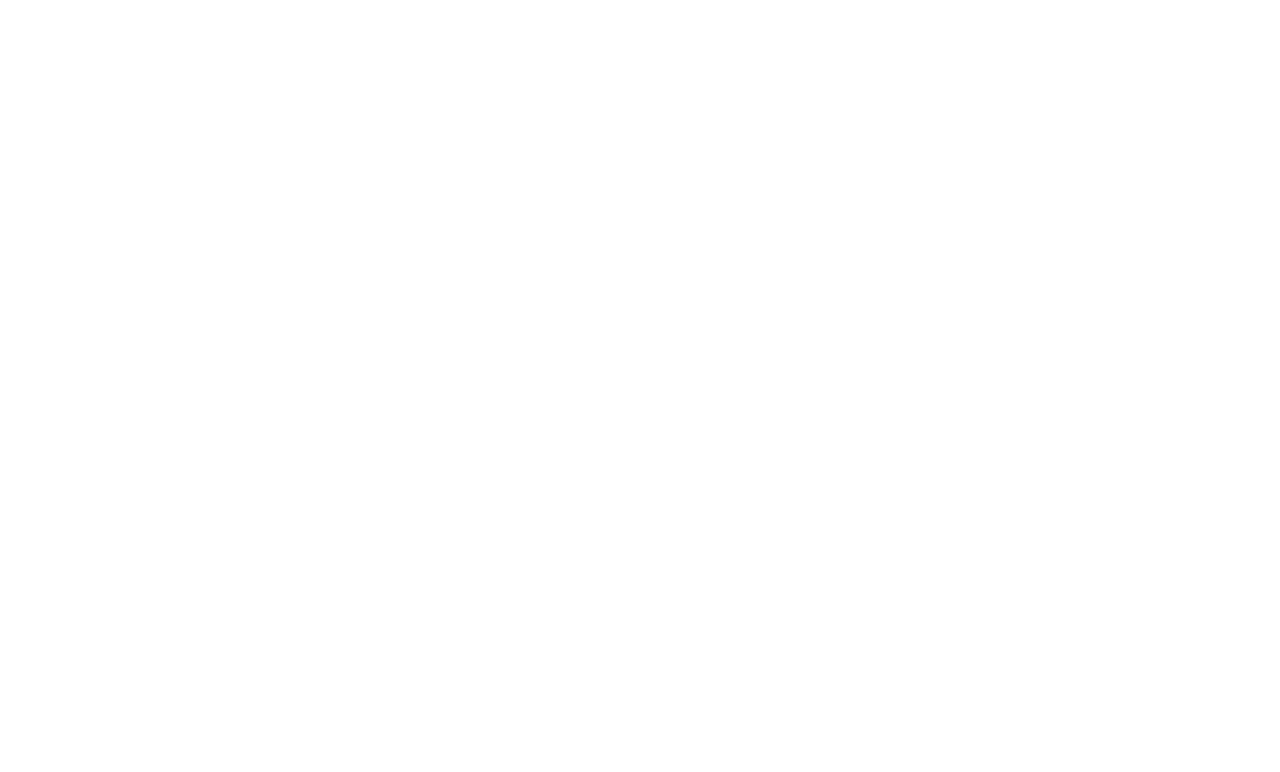
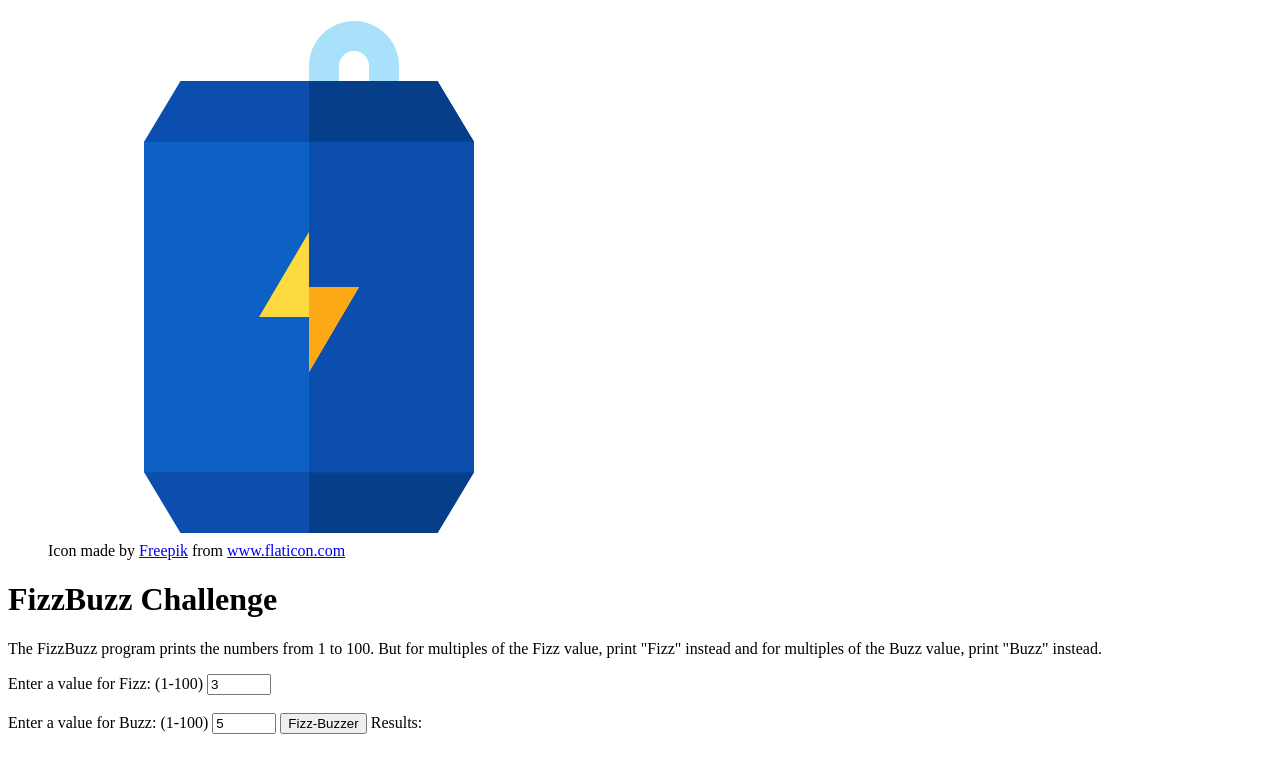
Before and after one commit to bookwurm-codes/FizzBuzz, a plain HTML site: page index.html in a window 1280 px wide. Drawn offline with Linux system fonts and the light colour scheme.

Commit message:
Add body to html. Add fizzbuzz logic. Basic logo and styling

```diff
--- /dev/null
+++ b/app/css/style.css
@@ -0,0 +1,14 @@
+.responsive {
+	max-width: 50%;
+	height: auto;
+  }
+img{
+	padding: 5px;
+}
+
+#results {
+	font-family: "Trebuchet MS", Arial, Helvetica, sans-serif;
+	border-collapse: collapse;
+	width: 100%;
+	background-color: gainsboro;
+  }
--- /dev/null
+++ b/app/js/fizzbuzz.js
@@ -0,0 +1,18 @@
+function FizzBuzz(fizz, buzz) {
+    let returnValue = "";
+
+    for(let i = 1; i <=100; i++) {
+        returnValue += (((i%fizz == 0)?"Fizz":"") + ((i%buzz == 0)?"Buzz":"") || i) + " ";
+    }
+
+    return returnValue;
+}
+
+
+function display() {
+    let output = "";
+    let fizz = document.getElementById("fizz").value;
+    let buzz = document.getElementById("buzz").value;
+    output = FizzBuzz(fizz, buzz);
+    document.getElementById("results").innerHTML = output;
+}
--- a/index.html
+++ b/index.html
@@ -4,8 +4,29 @@
     <meta charset="UTF-8">
     <meta name="viewport" content="width=device-width, initial-scale=1.0">
     <title>FizzBuzz</title>
+    <link rel="stylesheet" href="app/css/style.css">
+    <script src="app/js/fizzbuzz.js"></script>
 </head>
 <body>
+    <figure>
+        <img class="responsive" src="app/img/can.png" alt="Energy Drink Can">
+        <figcaption>Icon made by <a href="http://www.freepik.com/" title="Freepik">Freepik</a> from <a href="https://www.flaticon.com/" title="Flaticon">www.flaticon.com</a></figcaption>
+    </figure>
+    <h1>FizzBuzz Challenge</h1>
+
+    <p>The FizzBuzz program prints the numbers from 1 to 100. But for multiples of the Fizz value, print "Fizz" instead and for multiples of the Buzz value, print "Buzz" instead.</p>
+
+    <label for="fizz">Enter a value for Fizz: (1-100)
+        <input type="number" name="fizz" id="fizz" min="1" max="100" value="3">
+    </label>
+    <br>
+    <br>
+    <label for="buzz">Enter a value for Buzz: (1-100)
+        <input type="number" name="buzz" id="buzz" min="1" max="100" value="5">
+    </label>
+    <input type="submit" onclick="display()" value="Fizz-Buzzer">
+    <label for="results">Results:</label><br>
+    <p id="results"></p>
 
 </body>
 </html>
```
Also changed, not shown: app/img/can.png (added).
